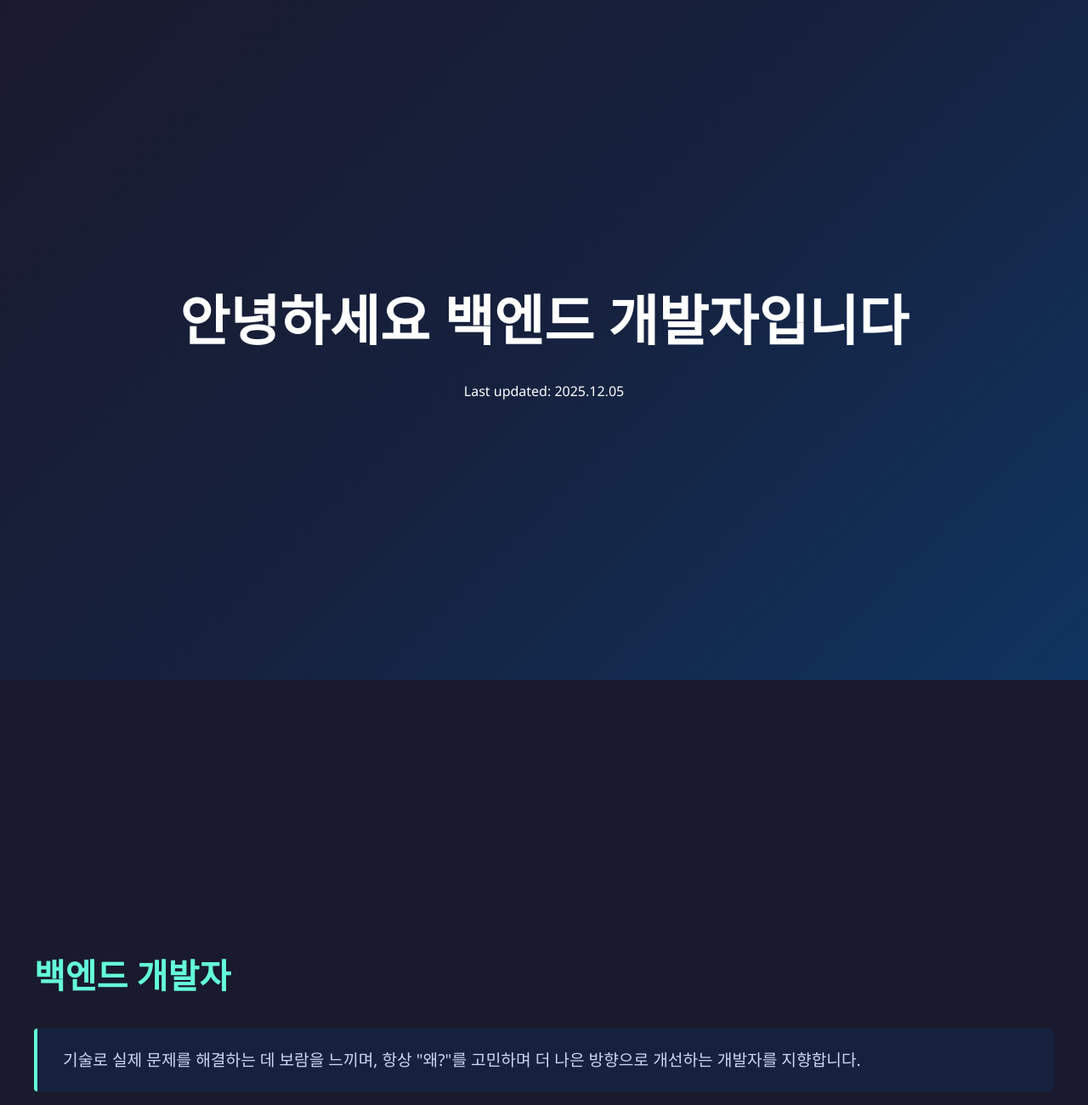
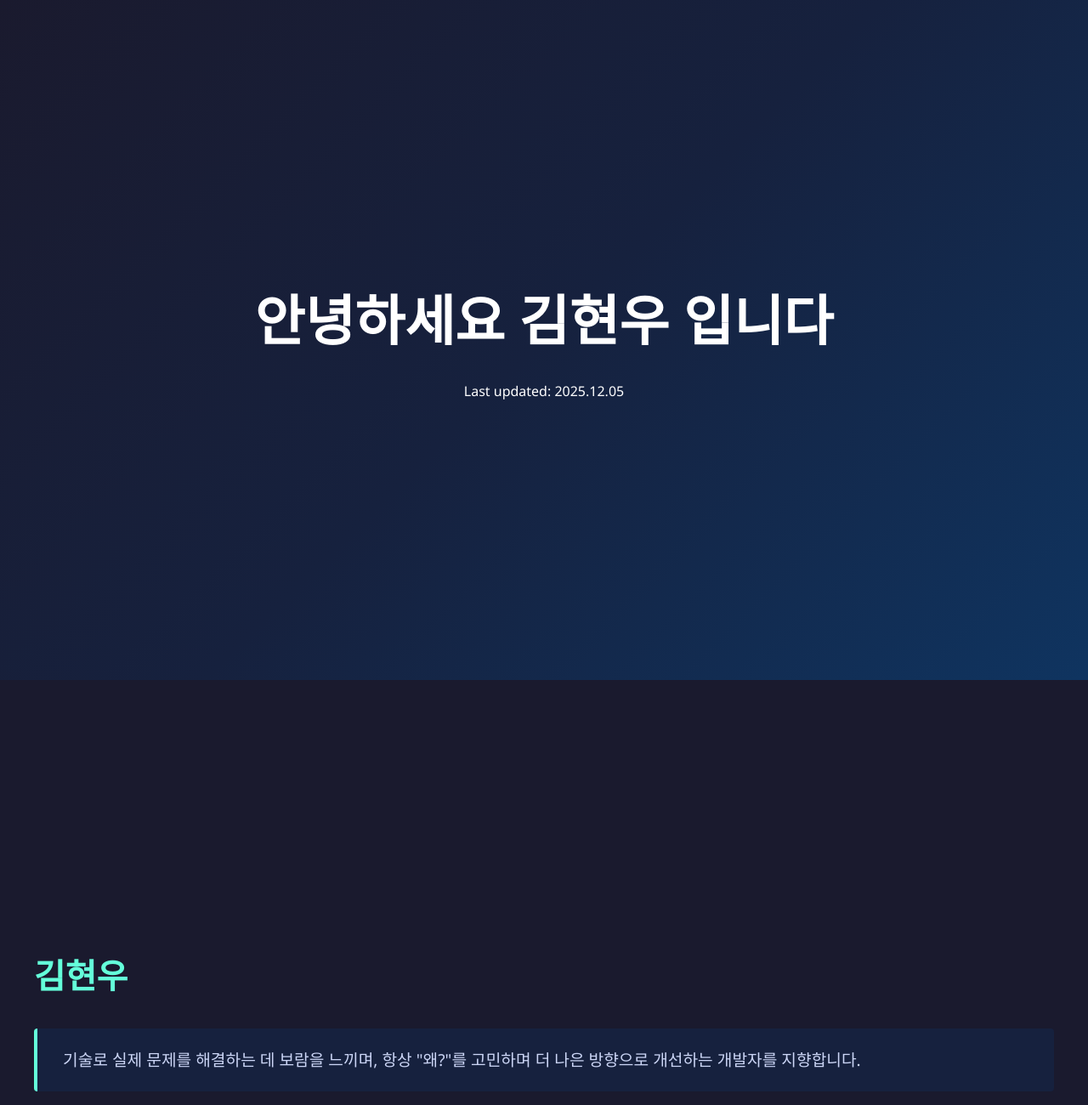
Before and after one commit to dope66/dope66.github.io, a plain HTML site: page index.html in a window 1280 px wide. Shown: the top 1300 px of the page at 85% size. Drawn offline with Linux system fonts and the light colour scheme.

Commit message:
Update index.html

```diff
--- a/index.html
+++ b/index.html
@@ -3,7 +3,7 @@
 <head>
     <meta charset="UTF-8">
     <meta name="viewport" content="width=device-width, initial-scale=1.0">
-    <title>Backend Developer Portfolio</title>
+    <title>Hyunwoo Portfolio 2025</title>
     <style>
         * {
             margin: 0;
@@ -318,7 +318,7 @@
 <body>
     <!-- Hero Section -->
     <section id="hero">
-        <h1>안녕하세요 백엔드 개발자입니다</h1>
+        <h1>안녕하세요 김현우 입니다</h1>
         <p class="last-update">Last updated: 2025.12.05</p>
     </section>
 
@@ -326,7 +326,7 @@
     <section id="intro">
         <div class="container">
             <div class="intro-content">
-                <h2>백엔드 개발자</h2>
+                <h2>김현우</h2>
                 <div class="callout">
                     기술로 실제 문제를 해결하는 데 보람을 느끼며, 항상 "왜?"를 고민하며 더 나은 방향으로 개선하는 개발자를 지향합니다.
                 </div>
```
